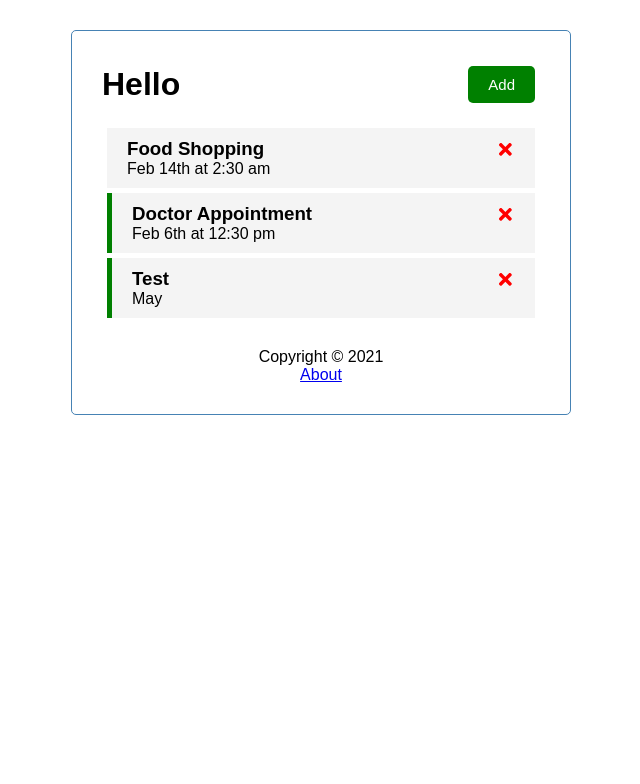
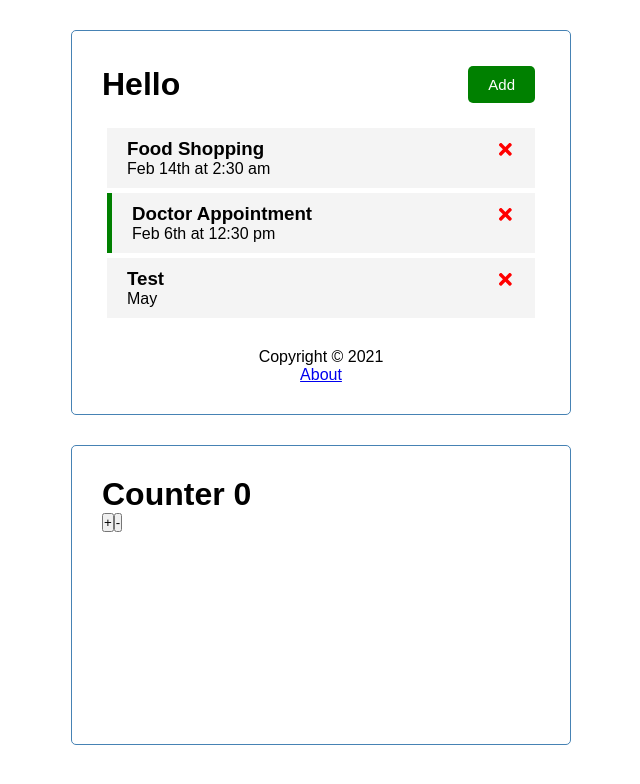
Before and after one commit to AnsonKongg/ReactTest, a React (Create React App) app: page / in a window 1280 px wide. Shown: the top 784 px of the page, without its empty margins (319-959 px from the left). Built offline with nearby package versions, Linux system fonts and the light colour scheme; data requests are answered from the project's data file.

Commit message:
setup redux

```diff
--- a/db.json
+++ b/db.json
@@ -16,7 +16,7 @@
       "id": 3,
       "text": "Test",
       "day": "May",
-      "reminder": true
+      "reminder": false
     }
   ]
 }
--- a/package.json
+++ b/package.json
@@ -10,7 +10,9 @@
     "react": "^17.0.2",
     "react-dom": "^17.0.2",
     "react-icons": "^4.2.0",
+    "react-redux": "^7.2.3",
     "react-scripts": "4.0.3",
+    "redux": "^4.0.5",
     "web-vitals": "^1.0.1"
   },
   "scripts": {
--- /dev/null
+++ b/src/Actions/index.js
@@ -0,0 +1,11 @@
+// Action -> Descript what is going to do (caller)
+export const increment = () => {
+    return {
+        type: 'INCREMENT',
+    }
+}
+export const decrement = () => {
+    return {
+        type: 'DECREMENT',
+    }
+}
--- a/src/App.js
+++ b/src/App.js
@@ -1,15 +1,17 @@
-import { useState, useEffect } from 'react'
+import { useState, useEffect } from 'react';
+import { useSelector, useDispatch } from 'react-redux';
 import Header from './components/Header/Header';
 import Tasks from './components/Tasks';
 import AddTask from './components/AddTask';
 import Footer from './components/Footer';
 import About from './components/About';
+import { increment, decrement } from './Actions';
 
 function App() {
   const [showAddTask, setShowAddTask] = useState(false)
   const [tasks, setTasks] = useState([])
 
-  useEffect(()=> {
+  useEffect(() => {
     const getTask = async () => {
       const tasksFromServer = await fetchData()
       setTasks(tasksFromServer)
@@ -26,7 +28,7 @@ function App() {
 
   const addTask = async (task) => {
     const newTask = { id: tasks[tasks.length - 1].id + 1, ...task }
-    const res = await fetch(`http://localhost:5000/tasks`,{
+    const res = await fetch(`http://localhost:5000/tasks`, {
       method: 'POST',
       headers: {
         'Content-type': 'application/json',
@@ -38,17 +40,17 @@ function App() {
   }
 
   const deleteTask = async (id) => {
-    await fetch(`http://localhost:5000/tasks/${id}`,{ method: 'DELETE'})
+    await fetch(`http://localhost:5000/tasks/${id}`, { method: 'DELETE' })
     setTasks(tasks.filter(task => task.id !== id))
   }
 
   const toggleReminder = async (id) => {
     const taskToggle = await fetch(`http://localhost:5000/tasks/${id}`)
     const data = await taskToggle.json()
-    const updateTask = {...data, reminder: !data.reminder }
+    const updateTask = { ...data, reminder: !data.reminder }
     // console.log(updateTask)
 
-    const res = await fetch(`http://localhost:5000/tasks/${id}`,{
+    const res = await fetch(`http://localhost:5000/tasks/${id}`, {
       method: 'PUT',
       headers: {
         'Content-type': 'application/json',
@@ -59,7 +61,12 @@ function App() {
     setTasks(tasks.map(task => task.id === id ? { ...task, reminder: result.reminder } : task))
   }
 
+  // Action and Reducer
+  const counter = useSelector(state => state.counterReducer)
+  const dispatch = useDispatch()
+
   return (
+    <div>
       <div className="container">
         <Header
           title="Hello"
@@ -72,6 +79,12 @@ function App() {
           : 'No Task To Show'}
         <Footer />
       </div>
+      <div className="container">
+          <h1>Counter {counter}</h1>
+          <button onClick={() => dispatch(increment())}>+</button>
+          <button onClick={() => dispatch(decrement())}>-</button>
+      </div>
+    </div>
   );
 }
 
--- /dev/null
+++ b/src/Reducers/counter.js
@@ -0,0 +1,13 @@
+// Reducer -> how action transform state to next state (checker)
+const counterReducer = (state = 0, action) => {
+    switch (action.type) {
+        case 'INCREMENT':
+            return state + 1;
+        case 'DECREMENT':
+            return state - 1;
+        default:
+            return state;
+    }
+}
+
+export default counterReducer;
--- /dev/null
+++ b/src/Reducers/index.js
@@ -0,0 +1,8 @@
+import { combineReducers } from 'redux';
+import counterReducer from './counter';
+import loginReducer from './isLogged';
+
+export default combineReducers({
+    loginReducer,
+    counterReducer,
+});
--- /dev/null
+++ b/src/Reducers/isLogged.js
@@ -0,0 +1,10 @@
+const loggedReducer = (state = false, action) => {
+    switch (action.type) {
+        case 'SIGN_ID':
+            return !state;
+        default:
+            return state;
+    }
+}
+
+export default loggedReducer;
--- a/src/index.js
+++ b/src/index.js
@@ -3,11 +3,29 @@ import ReactDOM from 'react-dom';
 import './index.css';
 import App from './App';
 import reportWebVitals from './reportWebVitals';
+import { createStore } from 'redux';
+import allReducer from './Reducers';
+import { Provider } from 'react-redux';
+
+// Store -> Globalized State
+let store = createStore(
+  allReducer,
+  window.__REDUX_DEVTOOLS_EXTENSION__ && window.__REDUX_DEVTOOLS_EXTENSION__()
+);
+
+// store.subscribe(() => console.log(store.getState()))
+
+// Dispatch -> send the action to reducer
+// store.dispatch(increment())
+// store.dispatch(increment())
+// store.dispatch(increment())
 
 ReactDOM.render(
-  <React.StrictMode>
-    <App />
-  </React.StrictMode>,
+  <Provider store={store}>
+    <React.StrictMode>
+      <App />
+    </React.StrictMode>
+  </Provider>,
   document.getElementById('root')
 );
 
```
Also changed, not shown: 1 other file (tests, documents, lock files or other folders). Lines whose indentation alone changed are shown as unchanged.
